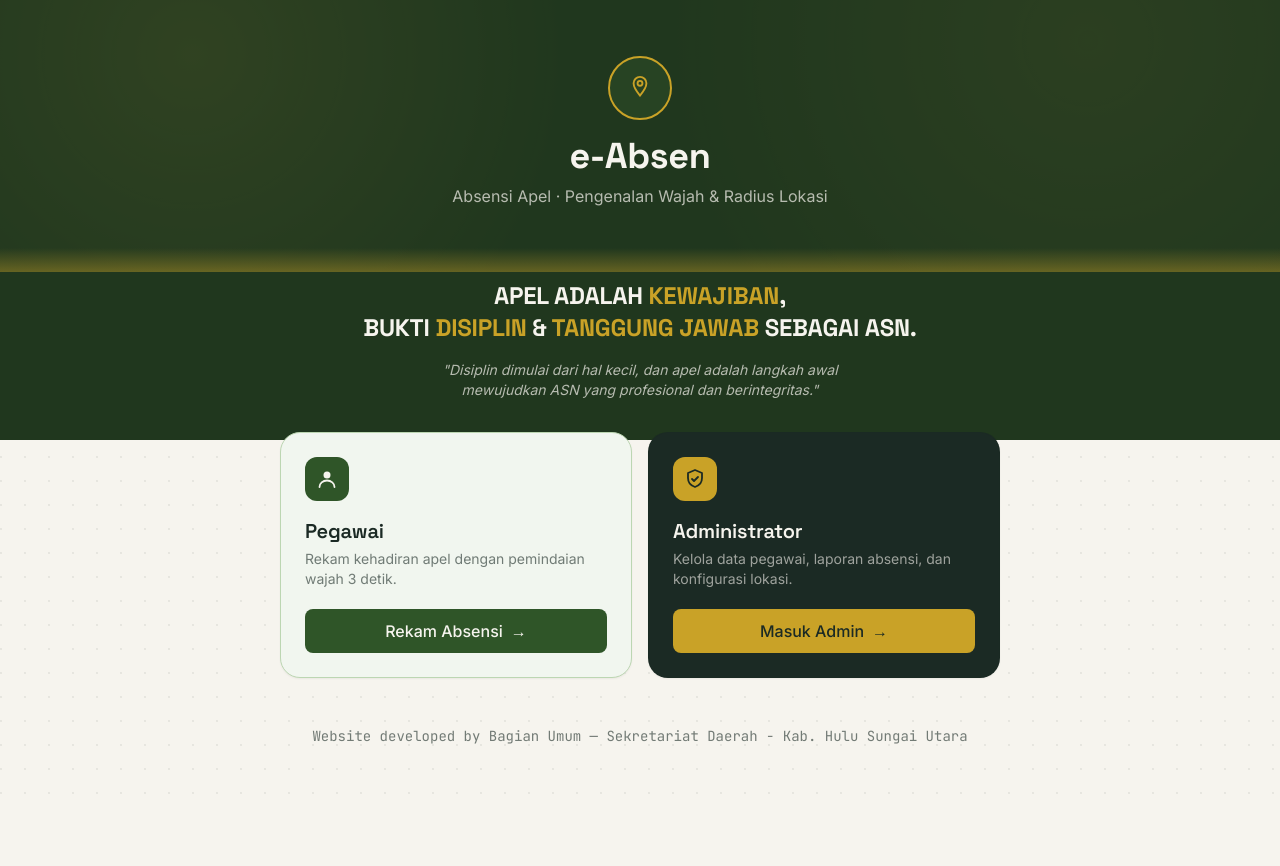
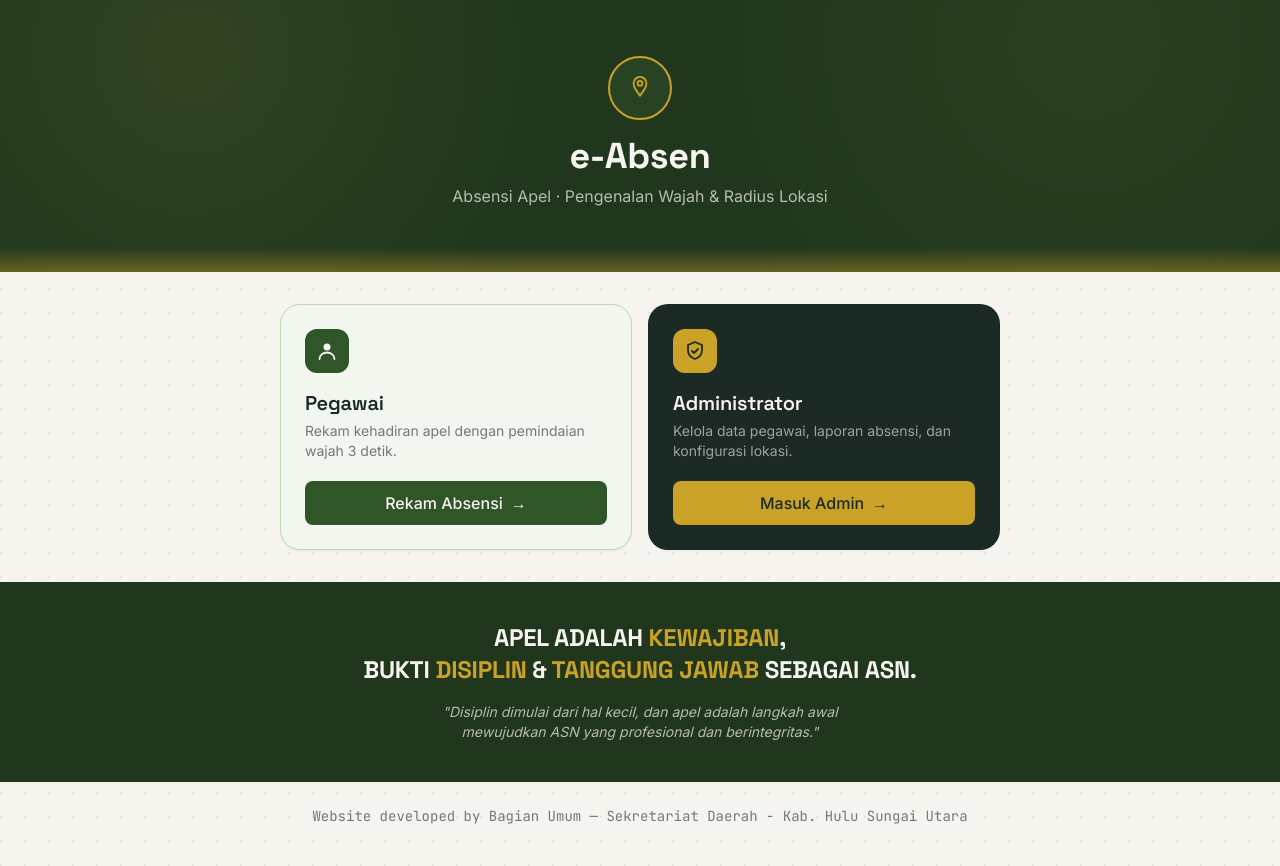
Before and after one commit to bangkit-hsu/sikeren, a React (Vite) app: page /#/ in a window 1280 px wide. Before the commit the page ends 800 px from the top, so only its background shows below. Built offline with nearby package versions, Linux system fonts and the light colour scheme; no server answers.

Commit message:
Susun ulang halaman depan: Hero, Kartu Pegawai/Admin, Judul, Kutipan

```diff
--- a/src/pages/Home.jsx
+++ b/src/pages/Home.jsx
@@ -43,19 +43,8 @@ export default function Home() {
         <div className="absolute bottom-0 left-0 right-0 h-6 bg-gradient-to-t from-gold-500/40 to-transparent" />
       </div>
 
-      {/* Headline & quote */}
-      <div className="bg-moss-900 text-paper text-center px-6 pb-10 pt-2">
-        <p className="font-display font-bold text-xl sm:text-2xl leading-snug max-w-2xl mx-auto">
-          APEL ADALAH <span className="text-gold-500">KEWAJIBAN</span>,<br />
-          BUKTI <span className="text-gold-500">DISIPLIN</span> &amp; <span className="text-gold-500">TANGGUNG JAWAB</span> SEBAGAI ASN.
-        </p>
-        <p className="italic text-paper/70 text-sm max-w-md mx-auto mt-4">
-          "Disiplin dimulai dari hal kecil, dan apel adalah langkah awal mewujudkan ASN yang profesional dan berintegritas."
-        </p>
-      </div>
-
       {/* Dua kartu: Pegawai & Admin */}
-      <div className="max-w-3xl mx-auto px-4 sm:px-6 -mt-2 pb-10 grid grid-cols-2 gap-3 sm:gap-4">
+      <div className="max-w-3xl mx-auto px-4 sm:px-6 pt-8 pb-8 grid grid-cols-2 gap-3 sm:gap-4">
         <div className="bg-moss-50 rounded-xl2 border border-moss-200 p-4 sm:p-6 shadow-sm flex flex-col">
           <div className="w-8 h-8 sm:w-11 sm:h-11 rounded-lg sm:rounded-xl bg-moss-700 text-paper flex items-center justify-center mb-3 sm:mb-4">
             <IkonPegawai />
@@ -85,7 +74,22 @@ export default function Home() {
         </div>
       </div>
 
-      <p className="text-sm text-ink/60 text-center pt-2 pb-10 font-mono px-6">
+      {/* Judul */}
+      <div className="bg-moss-900 text-paper text-center px-6 pt-10 pb-4">
+        <p className="font-display font-bold text-xl sm:text-2xl leading-snug max-w-2xl mx-auto">
+          APEL ADALAH <span className="text-gold-500">KEWAJIBAN</span>,<br />
+          BUKTI <span className="text-gold-500">DISIPLIN</span> &amp; <span className="text-gold-500">TANGGUNG JAWAB</span> SEBAGAI ASN.
+        </p>
+      </div>
+
+      {/* Kutipan */}
+      <div className="bg-moss-900 text-paper text-center px-6 pb-10">
+        <p className="italic text-paper/70 text-sm max-w-md mx-auto">
+          "Disiplin dimulai dari hal kecil, dan apel adalah langkah awal mewujudkan ASN yang profesional dan berintegritas."
+        </p>
+      </div>
+
+      <p className="text-sm text-ink/60 text-center pt-6 pb-10 font-mono px-6">
         Website developed by Bagian Umum — Sekretariat Daerah - Kab. Hulu Sungai Utara
       </p>
     </div>
```
